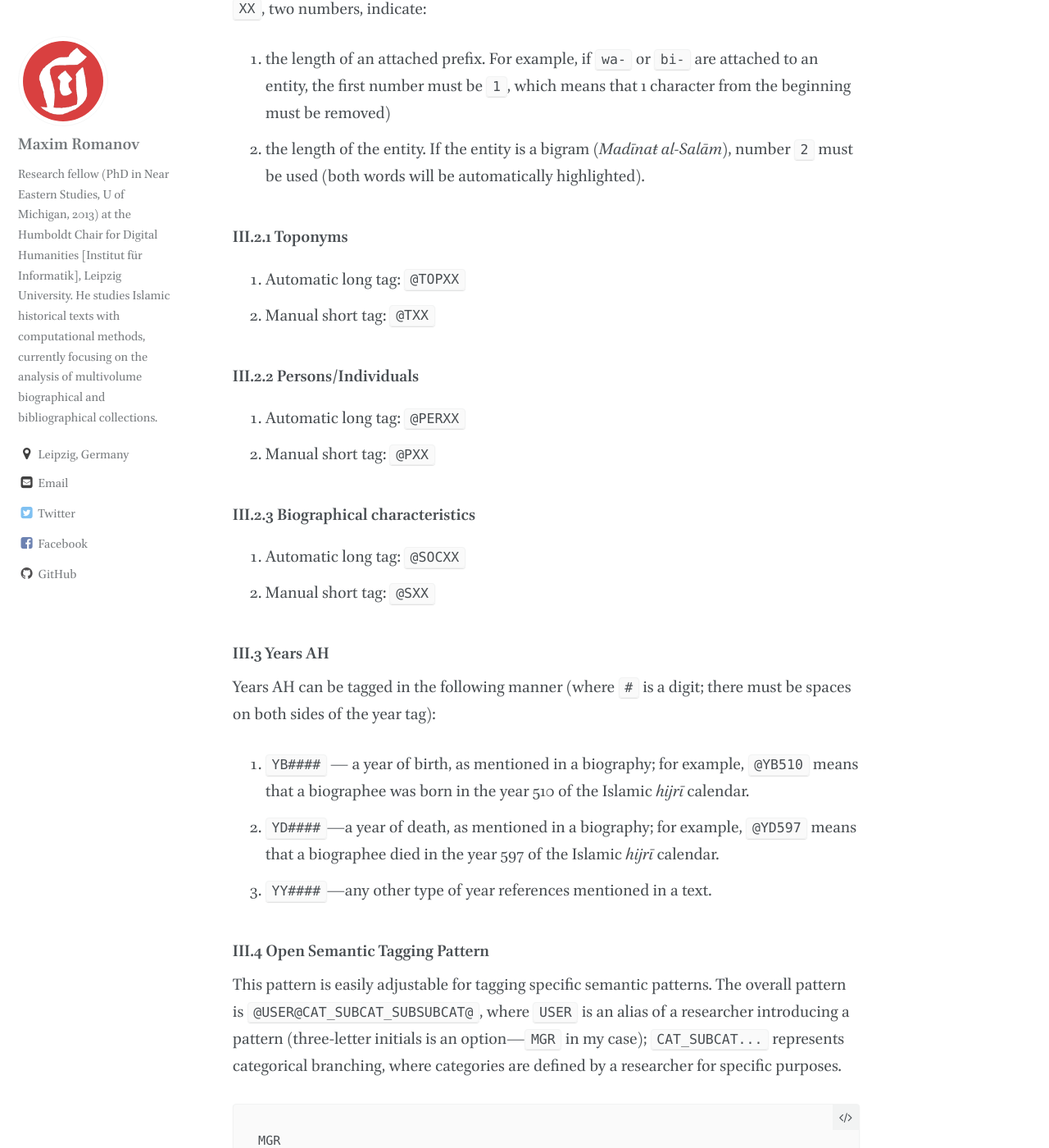
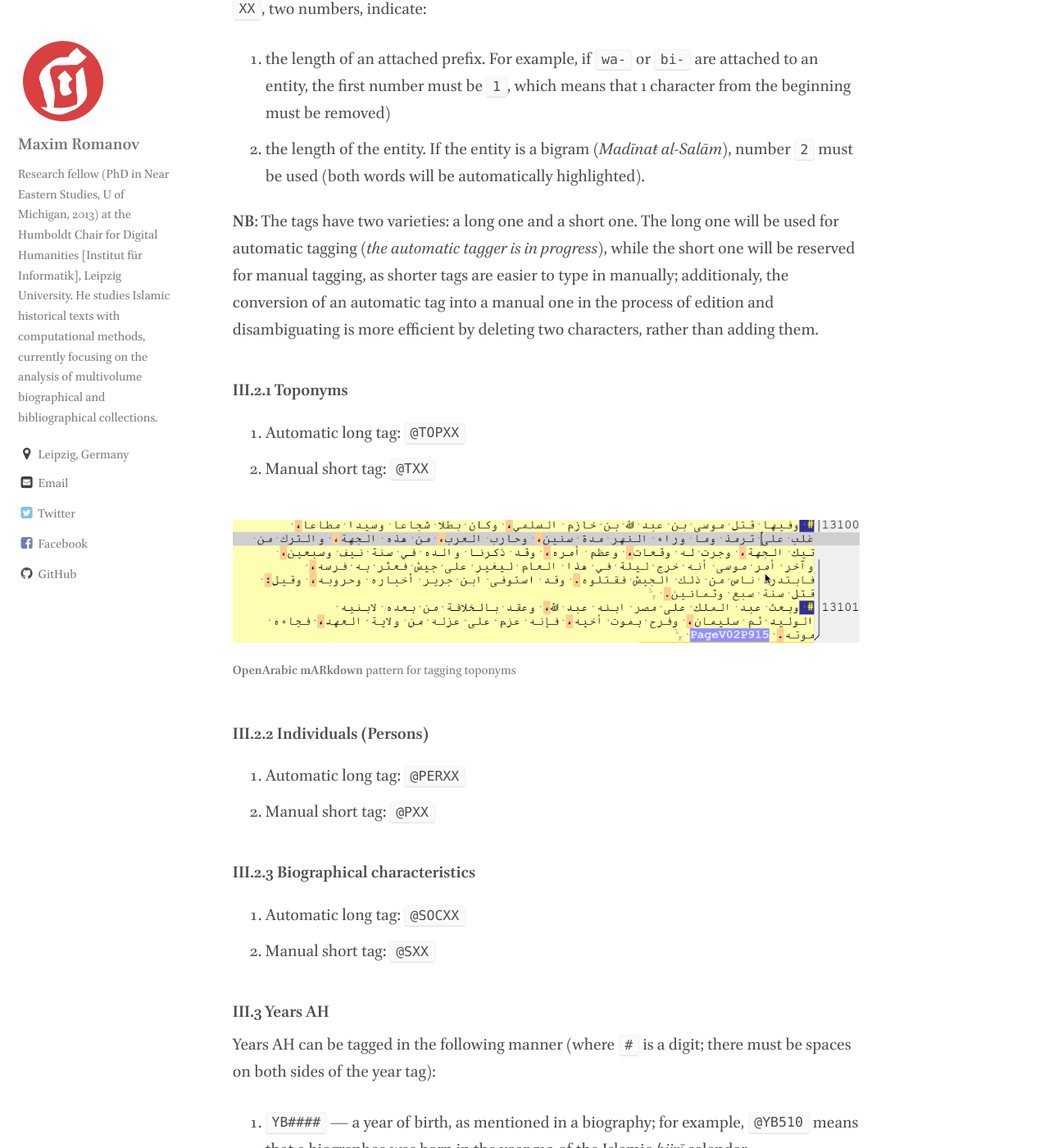
Before and after one commit to fauh45/alraqmiyyat.github.io, a Jekyll site: the page built from _pages/mARkdown.md, in a window 1280 px wide and 1400 px high, scrolled down 16454 px. Shown: the whole window at 82% size. Built offline with Jekyll 4.4.1, drawn with Linux system fonts in a browser that asks for light colours; some web fonts are replaced; comment, search, counter and statistics services are not loaded; some of the changed text lies outside the part shown.

Commit message:
image for pattern tags

```diff
--- a/_pages/mARkdown.md
+++ b/_pages/mARkdown.md
@@ -359,12 +359,23 @@ All tags have similar structure `@` + `CODE` + two numbers. `CODE`s have two var
 1. the length of an attached prefix. For example, if `wa-` or `bi-` are attached to an entity, the first number must be `1`, which means that 1 character from the beginning must be removed)
 2. the length of the entity. If the entity is a bigram (*Madīnaŧ al-Salām*), number `2` must be used (both words will be automatically highlighted).
 
+**NB**: The tags have two varieties: a long one and a short one. The long one will be used for automatic tagging (*the automatic tagger is in progress*), while the short one will be reserved for manual tagging, as shorter tags are easier to type in manually; additionaly, the conversion of an automatic tag into a manual one in the process of edition and disambiguating is more efficient by deleting two characters, rather than adding them.
+
 ### III.2.1 Toponyms
 
 1. Automatic long tag: `@TOPXX`
 2. Manual short tag: `@TXX`
 
-### III.2.2 Persons/Individuals
+<figure class="fit">
+	<a href="{{ site.url }}/images/md/md_top_tag.gif" title="">
+	<img src="{{ site.url }}/images/md/md_top_tag.gif">
+	</a>
+	<figcaption>
+		<b>OpenArabic mARkdown</b> pattern for tagging toponyms
+	</figcaption>
+</figure>
+
+### III.2.2 Individuals (Persons)
 
 1. Automatic long tag: `@PERXX`
 2. Manual short tag: `@PXX`
```
